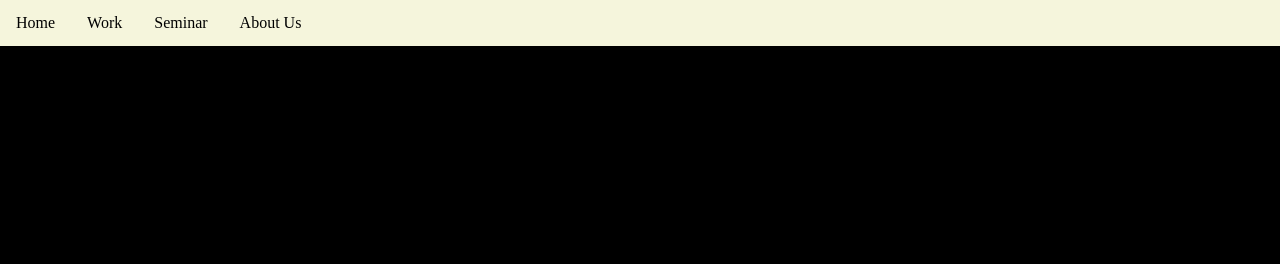
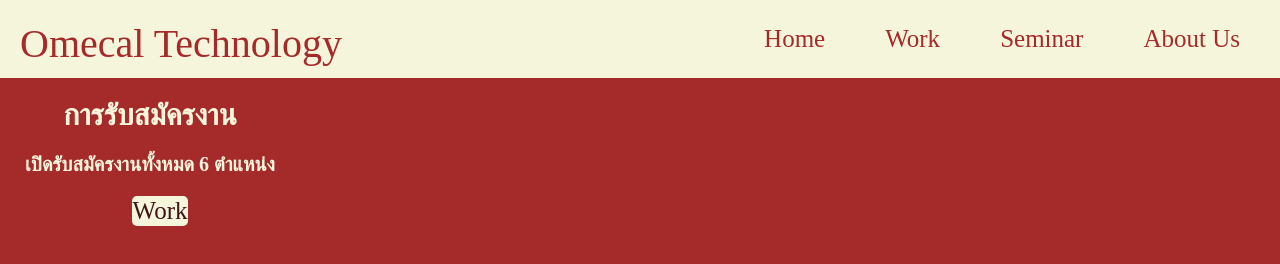
Before and after one commit to Minterr02/TOR_WEB, a plain HTML site: page index.html in a window 1280 px wide. Drawn offline with Linux system fonts and the light colour scheme.

Commit message:
แก้ indexกับstyle

```diff
--- a/index.html
+++ b/index.html
@@ -7,7 +7,9 @@
     <link rel="stylesheet" href="style.css">
 
 </head>
-<body>
+<body> <!-- header section -->
+    <header> Omecal Technology</header>
+    <div class="head_section">
         <ul>
             <li>
                 <a href="index.html"> Home </a>
@@ -22,6 +24,23 @@
                 <a href="aboutus.html"> About Us </a>
             </li>
         </ul>
+    </div>
+    <!-- end header section -->
+    <!-- Start Work -->
+    <div class="information_section">
 
+        <h1 style="font-size: 30px;">การรับสมัครงาน</h1>
+        <h3 style="font-size: 20px;">เปิดรับสมัครงานทั้งหมด 6 ตำแหน่ง</h3>
+        <a class="button_work" type="button" href="work.html"> Work </a>
+    </div>
+
+
+     <!-- footer section -->
+    <footer class="footer_section">
+    <div class="container">
+
+    </div>
+    </footer>
+    <!-- footer section -->
 </body>
 </html>
--- a/style.css
+++ b/style.css
@@ -1,29 +1,70 @@
 body {
-    background-color:black;
+    background-color:brown;
     margin: 0;
 }
+.head_section{
+    background-color: beige;
+    display: flex;
+    justify-content: flex-end;
+    padding: 0px;
+    top: 5px;
+    width: 100%;
+}
 
-ul {
-    list-style-type: none;
-    margin: 0;
-    padding: 0;
+header{ /** ส่วนหัวชื่อตัวใหญ่ **/
+    display: flex;
+    align-items: center;
+    justify-content: space-between;
+    position: fixed;
+    color: brown;
+    margin: 20px;
+    font-size: 40px;
+    background-color: beige;
+
+}
+
+.head_section ul {  /** ส่วนหัวnavigation bar **/
+    display: flex;
+    align-items: center;
+    justify-content: right;
+    padding: 0px;
+    top: 0px;
+    width: 100%;
+    list-style: none;
+    font-size: 25px;
     overflow: hidden;
     background-color: beige;
 }
 
-li {
-    text-align: right;
+.head_section li { /** ส่วนหัวnavigation bar พวกเส้นใต้ **/
     float: left;
+    margin-right: 20px;
 }
 
-li a {
+.head_section li a { /** ส่วนหัวnavigation bar พวกสี การจัดตัวหนังสือ **/
     display: block;
-    color: black;
+    color: brown;
     text-align: center;
-    padding: 14px 16px;
+    padding: 0px 20px;
     text-decoration: none;
 }
 
-li a :hover {
-    background-color: blueviolet;
+.information_section{
+    color: beige;
+    text-align: center;
+    margin-right: 20px;
+    width: 300px;
 }
+
+.button_work {
+    background-color: beige;
+    border: none;
+    color: rgb(63, 21, 21);
+    border-radius: 5px;
+    padding: 1px 1px;
+    text-align: center;
+    text-decoration: none;
+    display: inline-block;
+    font-size: 25px;
+    margin-left: 20px;
+  }
```
Also changed, not shown: aboutus.html (+31 -0 lines), seminar.html (+31 -0 lines), work.html (+23 -3 lines). Lines whose indentation alone changed are shown as unchanged.
